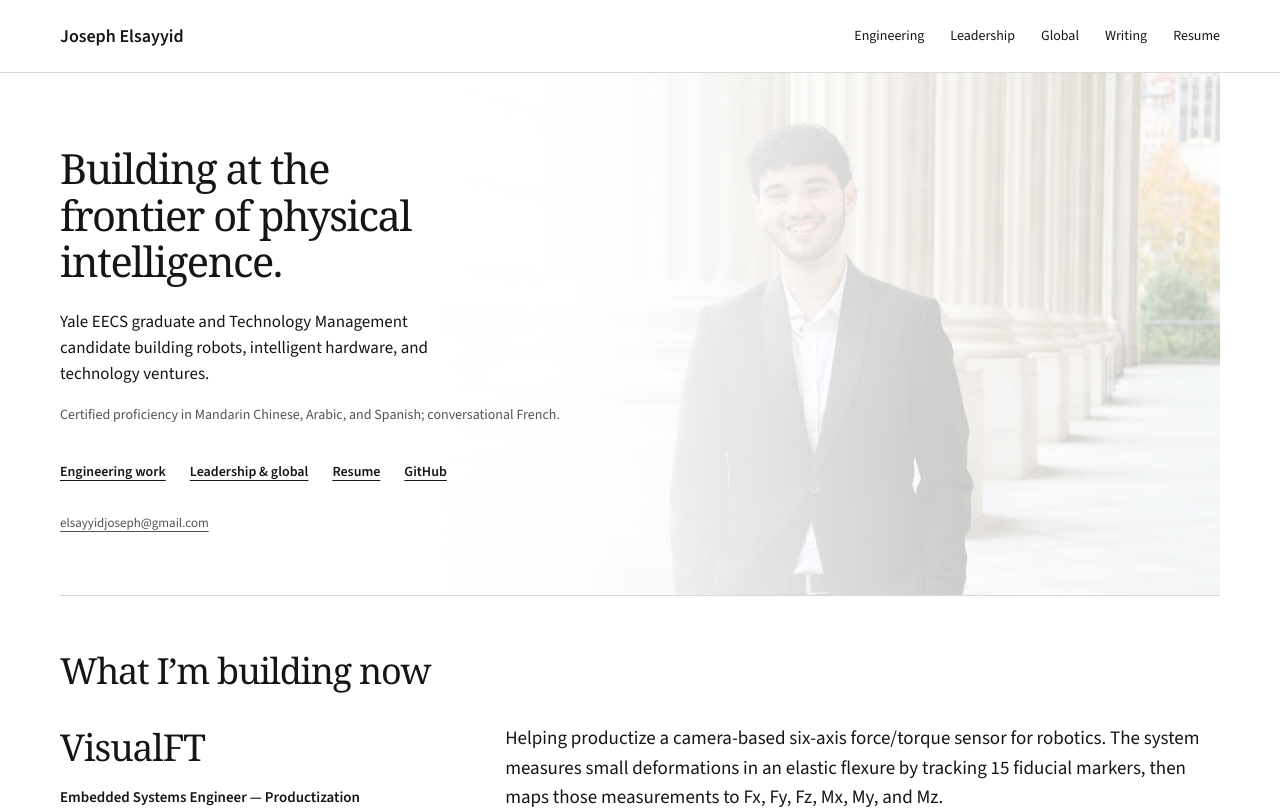
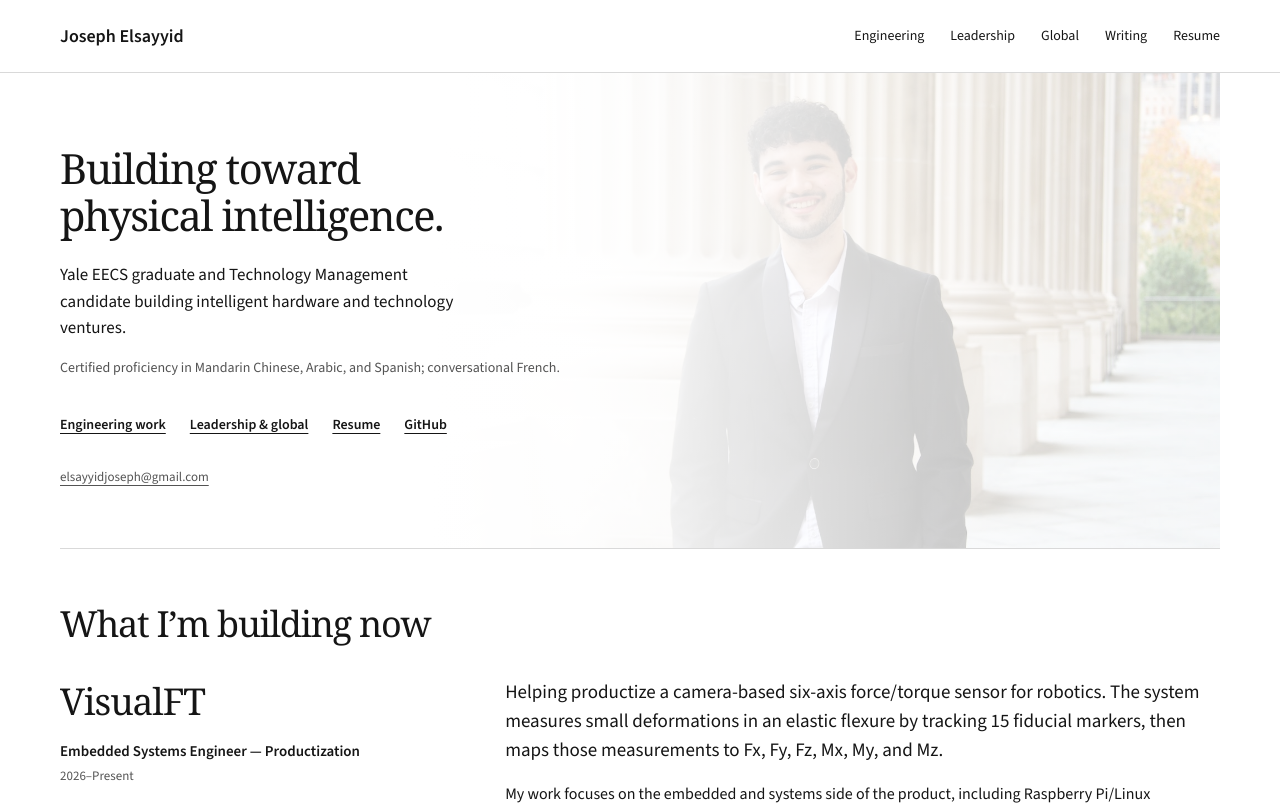
Before and after one commit to jelsayyid/personal_website, a Next.js app: page / in a window 1280 px wide. Shown: the top 809 px of the page. Built offline with nearby package versions, Linux system fonts and the light colour scheme.

Commit message:
Refine hero and contact copy and remove duplicate section divider

```diff
--- a/app/globals.css
+++ b/app/globals.css
@@ -86,7 +86,7 @@ h1 { font-size: clamp(34px, 3.25vw, 47px); line-height: 1.12; margin-bottom: 24p
 .more-writing h3 { margin: 0 0 4px; }
 .more-writing p { margin: 0; }
 .about-copy { max-width: 820px; }
-.credentials { display: grid; grid-template-columns: 1fr 1fr; gap: 65px; border-top: 1px solid var(--line); padding-top: 28px; margin-top: 35px; }
+.credentials { display: grid; grid-template-columns: 1fr 1fr; gap: 65px; }
 .credentials h3 { font-size: 18px; margin-bottom: 18px; }
 .credentials h4 { font-size: 15px; margin-bottom: 2px; font-weight: 600; }
 .credentials p { font-size: 14px; }
--- a/app/page.tsx
+++ b/app/page.tsx
@@ -23,8 +23,8 @@ export default function Home() {
     <section className="hero page-shell" id="top" aria-labelledby="hero-title">
       <div className="hero-copy">
 
-        <h1 id="hero-title">Building at the frontier of physical intelligence.</h1>
-        <p className="hero-subhead">Yale EECS graduate and Technology Management candidate building robots, intelligent hardware, and technology ventures.</p>
+        <h1 id="hero-title">Building toward physical intelligence.</h1>
+        <p className="hero-subhead">Yale EECS graduate and Technology Management candidate building intelligent hardware and technology ventures.</p>
         <p className="hero-languages">Certified proficiency in Mandarin Chinese, Arabic, and Spanish; conversational French.</p>
         <div className="hero-actions" aria-label="Primary links">
           <a className="button button-primary" href="#engineering">Engineering work </a>
@@ -101,6 +101,6 @@ export default function Home() {
       <SectionBackdrop src="/joseph-elsayyid-kitchen.webp" variant="about" />
       <div className="credentials"><section aria-labelledby="education-title"><h3 id="education-title">Education</h3><article><h4>Yale School of Management</h4><p>M.M.S., Technology Management <span>2026–2027</span></p></article><article><h4>Yale University</h4><p>B.S., Electrical Engineering &amp; Computer Science <span>2026</span></p></article><article><h4>Wenzao Ursuline University of Languages</h4><p>Chinese Studies <span>2021–2022</span></p></article></section><section aria-labelledby="honors-title"><h3 id="honors-title">Honors</h3><ul className="honors-list"><li>Yale STARS Science Fellowship</li><li>Alan S. Tetelman 1958 Fellowship</li><li>U.S. Department of State Fellow — NSLI-Y, CBYX, Youth Ambassadors</li><li>U.S. Congressional Commendation</li><li>ISA Award for Advanced Arabic Study</li></ul></section></div>
     </section>
-    <section className="page-shell section-block contact-section" id="contact" aria-labelledby="contact-title"><h2 id="contact-title">Contact</h2><p>Want to talk about robotics, embedded systems, AI hardware, technology institutions, or something ambitious you’re building? I’d be glad to hear from you.</p><a className="contact-email" href="mailto:elsayyidjoseph@gmail.com">elsayyidjoseph@gmail.com</a><div className="plain-links"><ExternalLink href="https://github.com/jelsayyid">GitHub</ExternalLink><ExternalLink href="https://www.linkedin.com/in/joseph-elsayyid">LinkedIn</ExternalLink><ExternalLink href="/resume.pdf">Resume</ExternalLink></div></section>
+    <section className="page-shell section-block contact-section" id="contact" aria-labelledby="contact-title"><h2 id="contact-title">Contact</h2><p>Want to chat about intelligent systems, tech institutions, or something exciting you’re building? I’d be glad to hear from you.</p><a className="contact-email" href="mailto:elsayyidjoseph@gmail.com">elsayyidjoseph@gmail.com</a><div className="plain-links"><ExternalLink href="https://github.com/jelsayyid">GitHub</ExternalLink><ExternalLink href="https://www.linkedin.com/in/joseph-elsayyid">LinkedIn</ExternalLink><ExternalLink href="/resume.pdf">Resume</ExternalLink></div></section>
   </>;
 }
```
